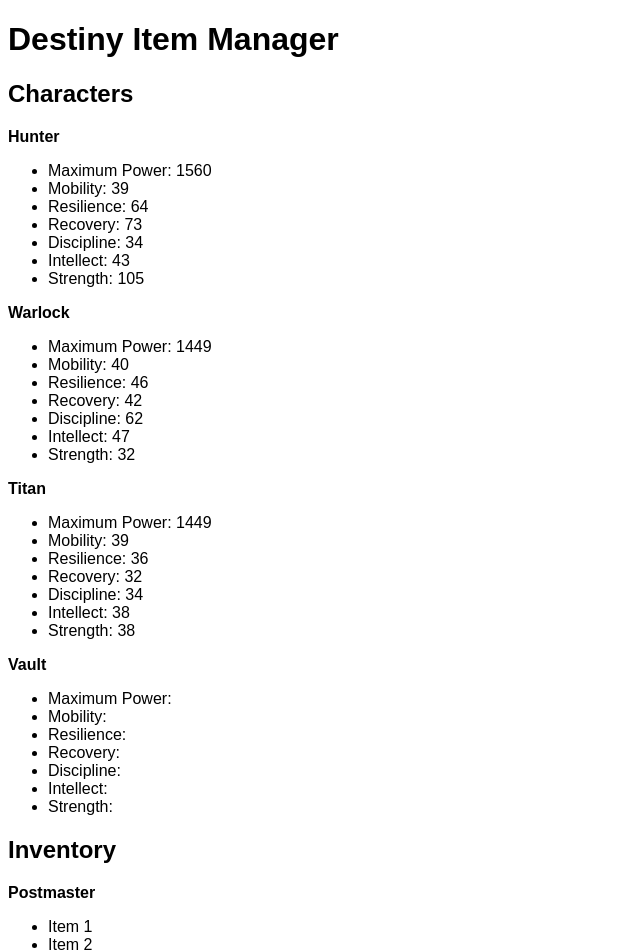
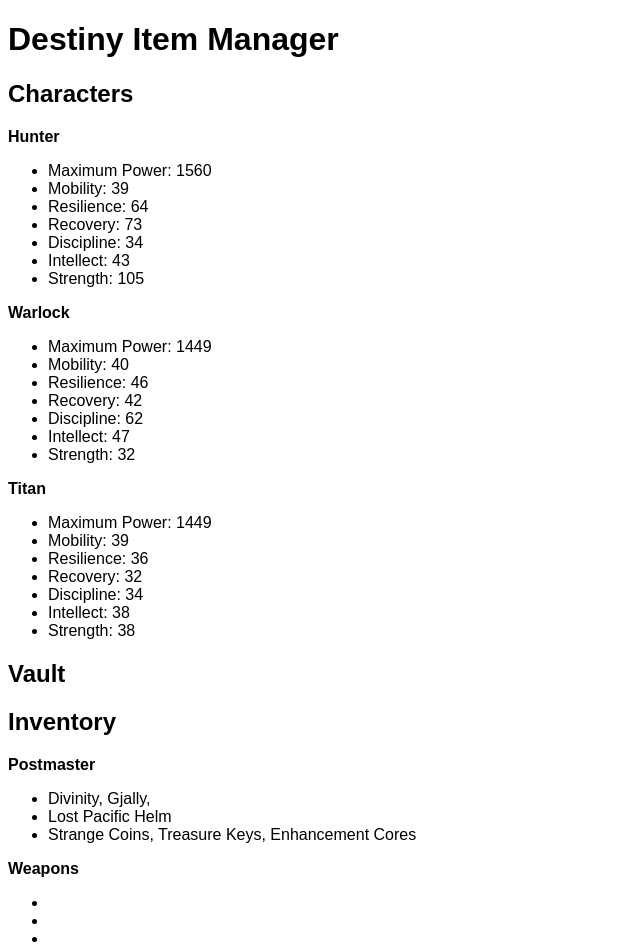
Before and after one commit to zyeags/ZachDIMClone, a React (Create React App) app: page / in a window 1280 px wide. Shown: the top 952 px of the page, without its empty margins (0-640 px from the left). Built offline with nearby package versions, Linux system fonts and the light colour scheme.

Commit message:
Split Vault and modified postmaster Split the vault from being a "character" and added key/values to the postmaster section.

```diff
--- a/src/App.js
+++ b/src/App.js
@@ -1,6 +1,7 @@
 import "./styles.css";
 import Inventory from "./containers/Inventory";
 import Characters from "./containers/Characters";
+import Vault from "./containers/Vault";
 
 export default function App() {
   return (
@@ -8,6 +9,7 @@ export default function App() {
       <h1> Destiny Item Manager</h1>
 
       <Characters />
+      <Vault />
       <Inventory />
     </div>
   );
--- a/src/components/ItemSection.js
+++ b/src/components/ItemSection.js
@@ -3,9 +3,9 @@ export default function ItemSection(props) {
     <div>
       <strong>{props.name}</strong>
       <ul>
-        <li>Item 1</li>
-        <li>Item 2</li>
-        <li>Item 3</li>
+        <li>{props.weapons}</li>
+        <li>{props.armor}</li>
+        <li>{props.currency}</li>
       </ul>
     </div>
   );
--- /dev/null
+++ b/src/components/VaultItems.js
@@ -0,0 +1,3 @@
+export default function VaultItems(props) {
+  return <div></div>;
+}
--- a/src/containers/Characters.js
+++ b/src/containers/Characters.js
@@ -34,7 +34,6 @@ export default function Characters() {
         intellect={38}
         strength={38}
       />
-      <CharacterSection name="Vault" />
     </div>
   );
 }
--- a/src/containers/Inventory.js
+++ b/src/containers/Inventory.js
@@ -4,7 +4,12 @@ export default function Inventory() {
   return (
     <div>
       <h2>Inventory</h2>
-      <ItemSection name="Postmaster" />
+      <ItemSection
+        name="Postmaster"
+        weapons={["Divinity,", " Gjally,"]}
+        armor={["Lost Pacific Helm"]}
+        currency={["Strange Coins,", " Treasure Keys,", " Enhancement Cores"]}
+      />
       <ItemSection name="Weapons" />
       <ItemSection name="Armor" />
       <ItemSection name="General" />
--- /dev/null
+++ b/src/containers/Vault.js
@@ -0,0 +1,9 @@
+import VaultItems from "../components/VaultItems";
+
+export default function Vault() {
+  return (
+    <div>
+      <h2>Vault</h2>
+    </div>
+  );
+}
```
